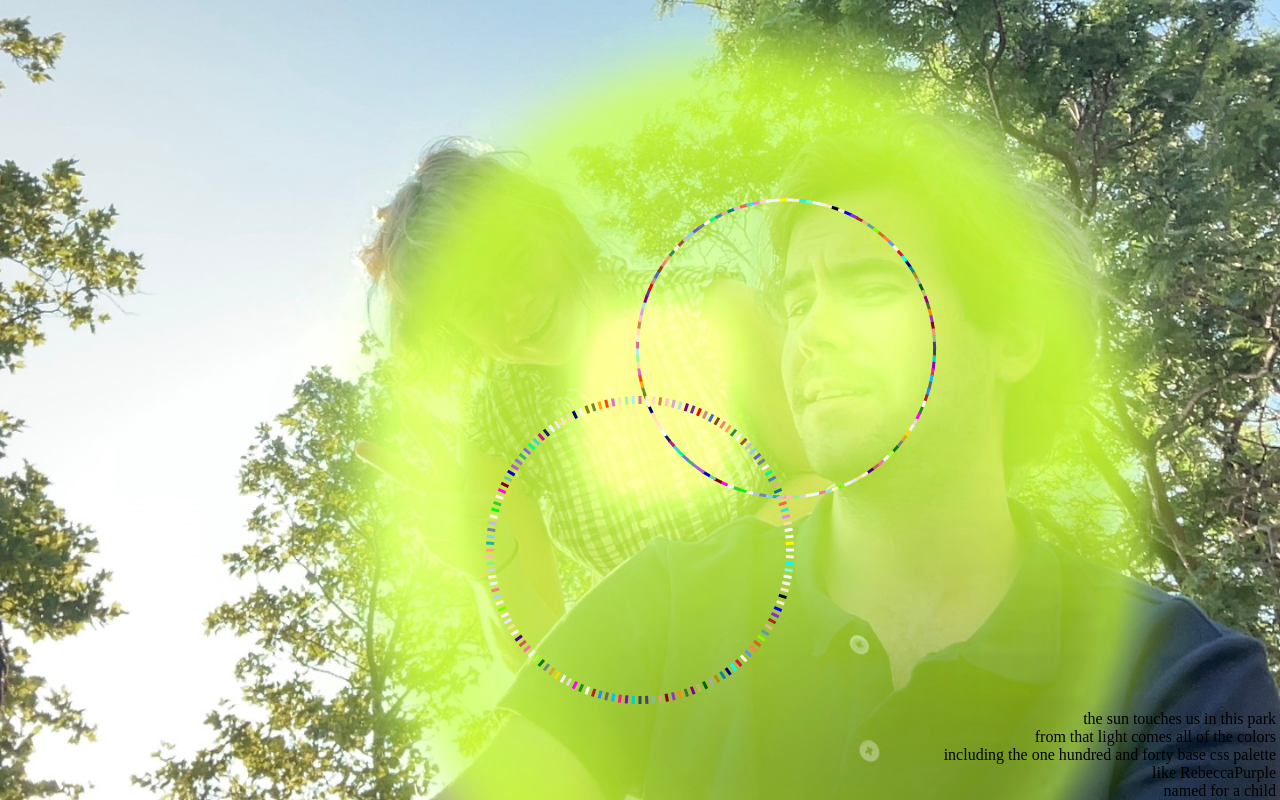
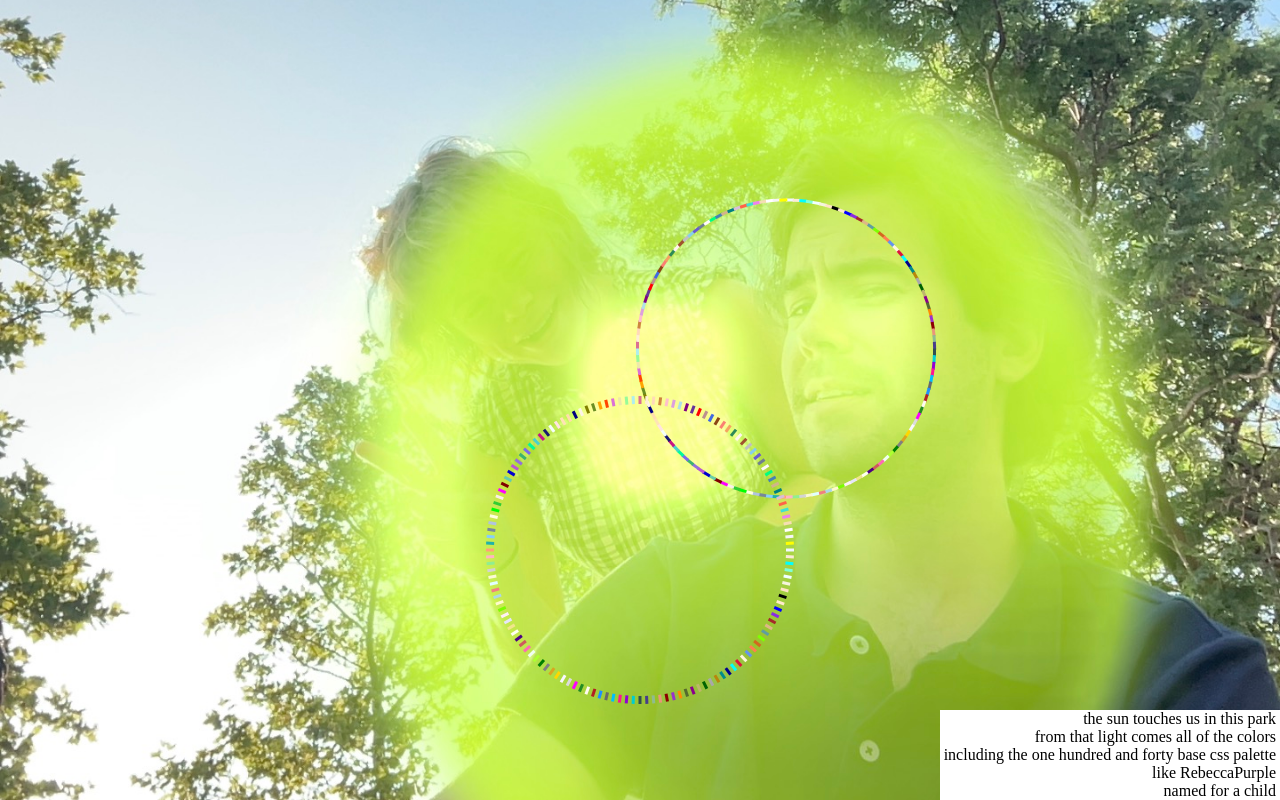
Before and after one commit to elliottetzkorn/html_energy, a plain HTML site: page index.html in a window 1280 px wide. Drawn offline with Linux system fonts and the light colour scheme.

Commit message:
Text background

```diff
--- a/index.html
+++ b/index.html
@@ -47,8 +47,10 @@
         .bottom-text {
             position: fixed;
             bottom: 0;
-            width: 100%;
+            right: 0;
+            /* width: 100%; */
             text-align: right;
+            background-color: white;
 
         }
     </style>
@@ -58,9 +60,9 @@
     <div class="circle-container"></div>
     <div class="circle-container-straight"></div>
 
-    <div class="bottom-text">the sun touches us in this park&nbsp<br>from that light comes all of the
-        colors&nbsp<br>including the
-        one hundred and forty base css palette&nbsp<br>like RebeccaPurple&nbsp<br>named for a child&nbsp
+    <div class="bottom-text">&nbspthe sun touches us in this park&nbsp<br>&nbspfrom that light comes all of the
+        colors&nbsp<br>&nbspincluding the
+        one hundred and forty base css palette&nbsp<br>&nbsplike RebeccaPurple&nbsp<br>&nbspnamed for a child&nbsp
     </div>
 
 
```
